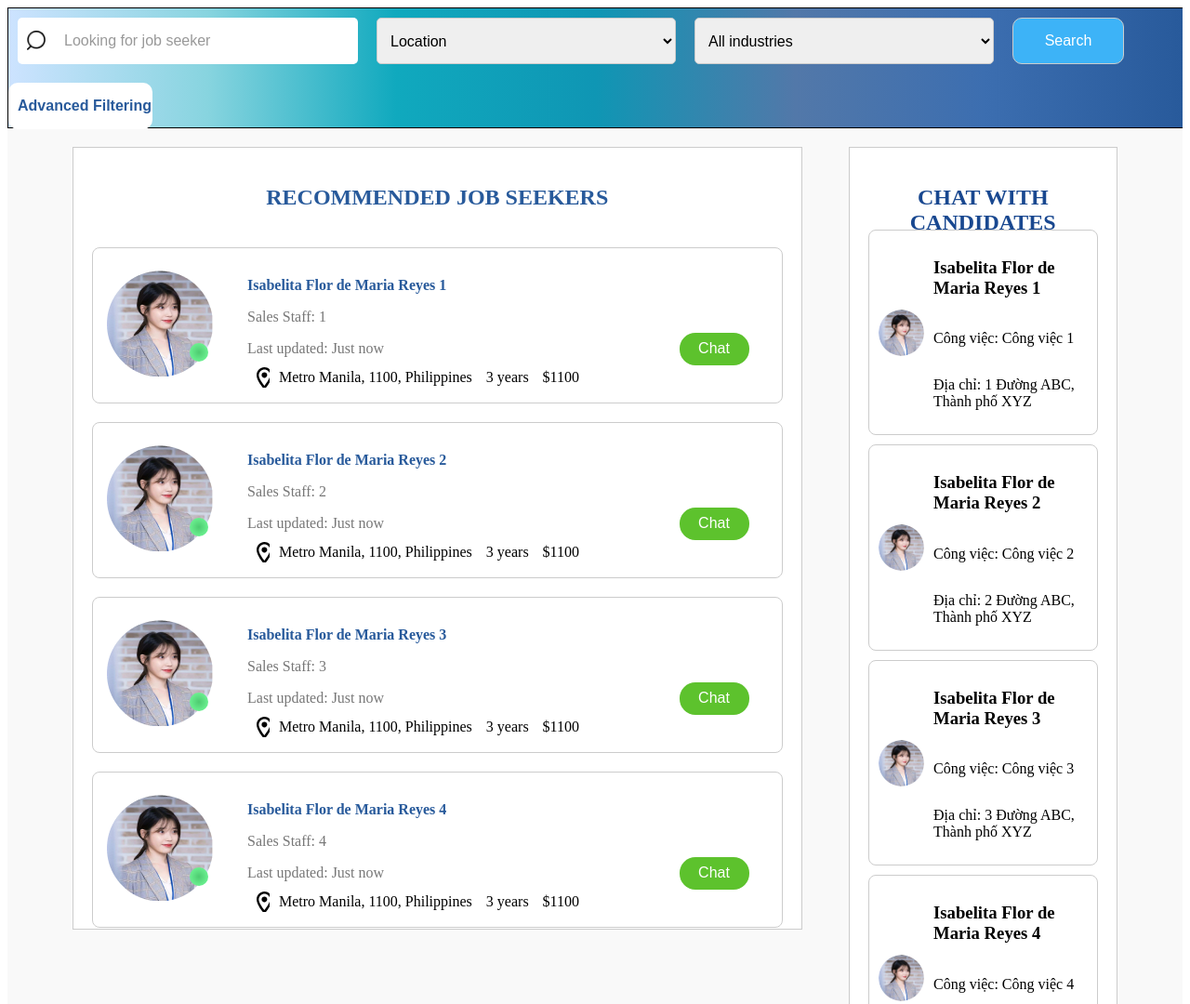
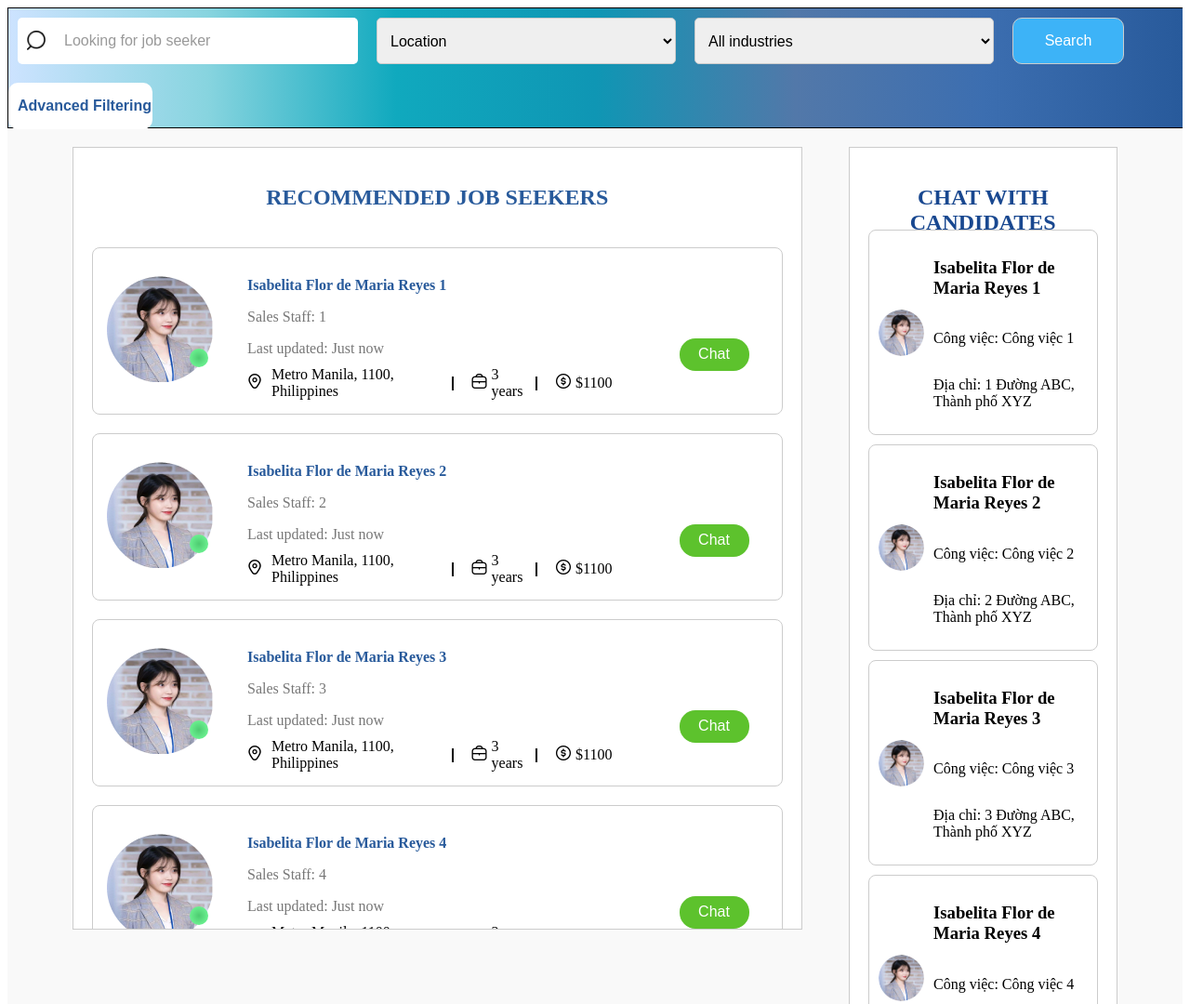
Before and after one commit to hichunha/QuanLyNhanVien, a plain HTML site: page index.html in a window 1280 px wide. Shown: the top 1080 px of the page at 93% size. Drawn offline with nearby package versions, Linux system fonts and the light colour scheme.

Commit message:
add icon

```diff
--- a/index.html
+++ b/index.html
@@ -6,6 +6,7 @@
     <meta name="viewport" content="width=device-width, initial-scale=1.0">
     <title>Recommend & Chat</title>
     <link rel="stylesheet" href="styles.css">
+    <link rel="stylesheet" href="https://cdn-uicons.flaticon.com/uicons-regular-rounded/css/uicons-regular-rounded.css">
 </head>
 
 <body>
@@ -13,7 +14,6 @@
         <div class="container-search">
             <div class="search-input">
                 <input type="text" placeholder="Looking for job seeker" class="search-input-field" />
-
                 <select class="location-select">
                     <option value="" disabled selected>Location</option>
                     <option value="ha-noi">Hà Nội</option>
@@ -82,35 +82,67 @@
 
                                 const detailsPart1 = document.createElement('div');
                                 detailsPart1.classList.add('detail-part');
+
                                 // location
                                 const icon1 = document.createElement('div');
-                                icon1.classList.add('detail-icon1');
+                                // icon1.id = 'icon-container';
+
+                                const iconElement = document.createElement('i');
+                                iconElement.className = 'fi fi-rr-marker detail-icon1';
+                                // iconElement.style.fontSize = '24px';
+                                // iconElement.style.color = 'black';
+
+                                icon1.appendChild(iconElement);
+
+                                document.body.appendChild(icon1);
+
 
                                 const text1 = document.createElement('span');
                                 text1.textContent = `Metro Manila, 1100, Philippines `;
 
+                                const verticalLine1 = document.createElement('span');
+                                verticalLine1.className = 'vertical-line';
+
                                 detailsPart1.appendChild(icon1);
                                 detailsPart1.appendChild(text1);
+                                detailsPart1.appendChild(verticalLine1);
+
 
                                 // Exp
                                 const detailsPart2 = document.createElement('div');
                                 detailsPart2.classList.add('detail-part');
 
                                 const icon2 = document.createElement('div');
-                                icon2.classList.add('detail-icon2');
+                                //icon2.classList.add('detail-icon2');
+
+                                const iconElement2 = document.createElement('i');
+                                iconElement2.className = 'fi fi-rr-briefcase';
+                                iconElement2.style = 'margin: 5px';
+
+                                icon2.appendChild(iconElement2);
 
                                 const text2 = document.createElement('span');
                                 text2.textContent = `3 years`;
 
+                                const verticalLine2 = document.createElement('span');
+                                verticalLine2.className = 'vertical-line';
+
                                 detailsPart2.appendChild(icon2);
                                 detailsPart2.appendChild(text2);
+                                detailsPart2.appendChild(verticalLine2);
 
                                 // Wage
                                 const detailsPart3 = document.createElement('div');
                                 detailsPart3.classList.add('detail-part');
 
                                 const icon3 = document.createElement('div');
-                                icon3.classList.add('detail-icon3');
+                                //icon3.classList.add('detail-icon3');
+
+                                const iconElement3 = document.createElement('i');
+                                iconElement3.className = 'fi fi-rr-usd-circle';
+                                iconElement3.style = 'margin: 5px';
+
+                                icon3.appendChild(iconElement3);
 
                                 const text3 = document.createElement('span');
                                 text3.textContent = `$1100`;
--- a/styles.css
+++ b/styles.css
@@ -262,7 +262,7 @@ select {
     height: 24px;
     background-size: contain;
     margin-right: 10px;
-    background: url('assets/location2.svg') no-repeat 10px center;
+    /* background: url('assets/location2.svg') no-repeat 10px center; */
 }
 
 .detail-icon2 {
@@ -402,3 +402,9 @@ select {
     flex-direction: column;
     /* Sắp xếp các thông tin theo chiều dọc */
 }
+
+.vertical-line {
+    border-left: 2px solid black;
+    height: 15px;
+    margin-left: 10px;
+  }
```
Also changed, not shown: assets/location.svg (added).
